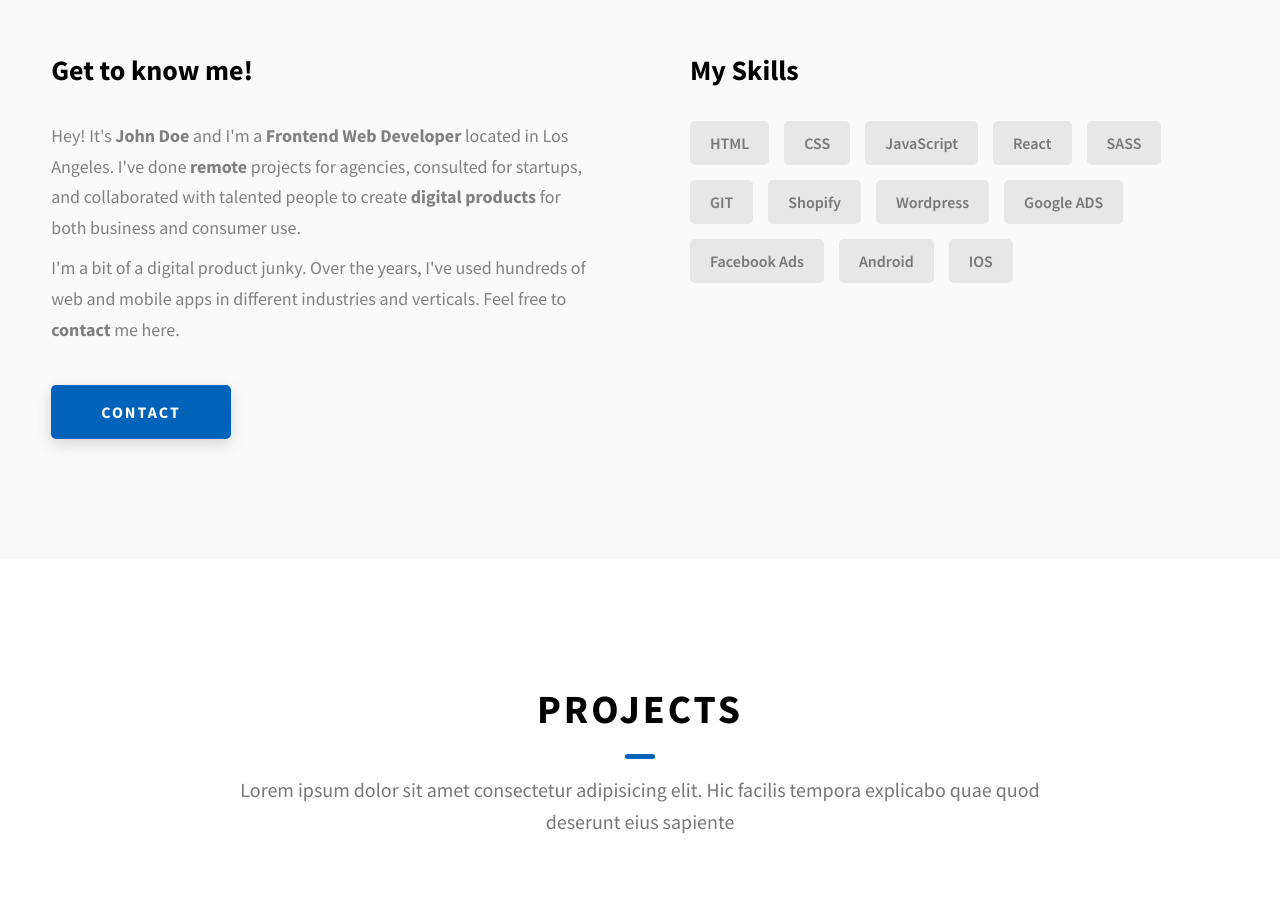
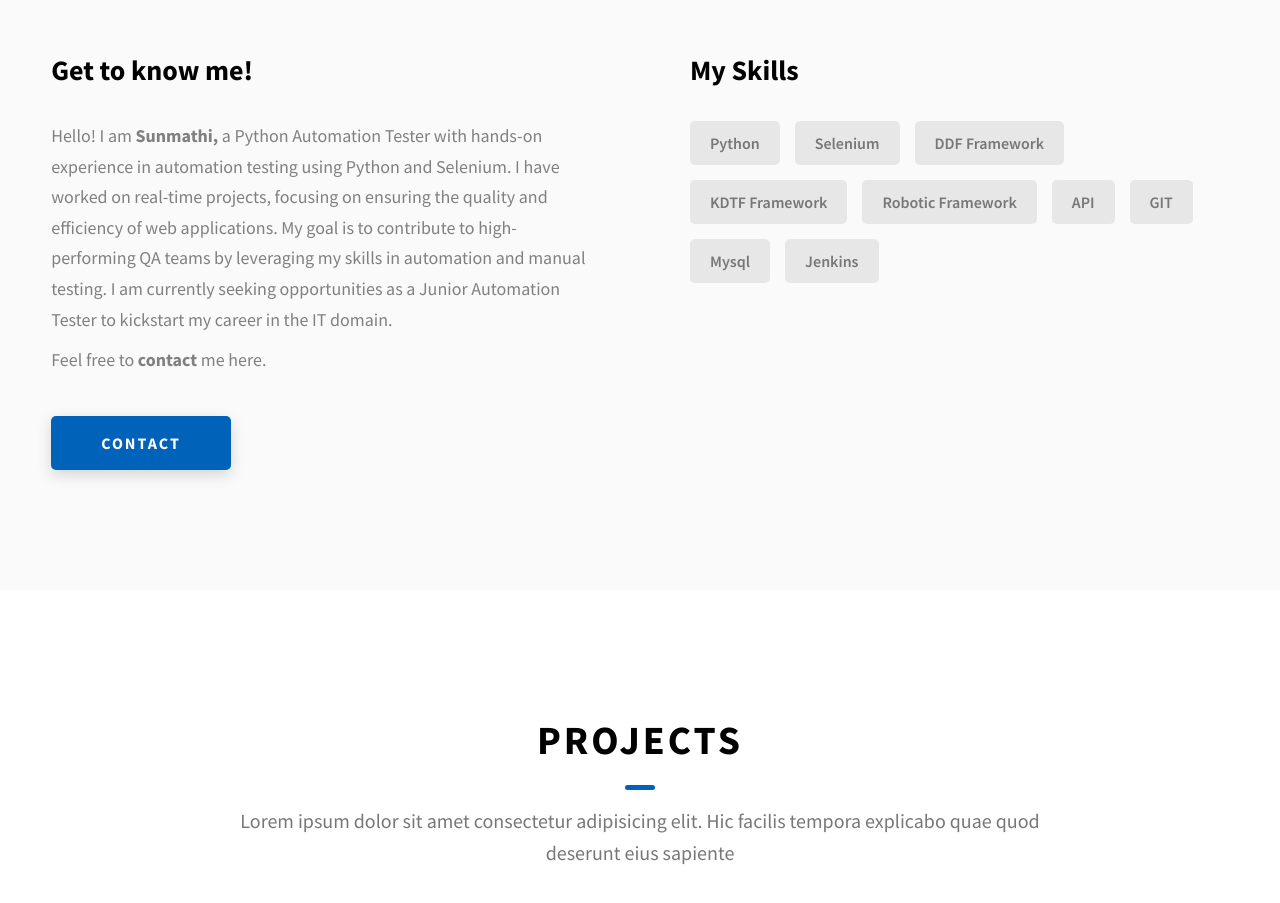
Before and after one commit to Sunmathi1219/sunmathi_portfolio, a website: page index.html in a window 1280 px wide. Shown: the part 1120-2023 px from the top of the page. Drawn offline with Linux system fonts and the light colour scheme.

Commit message:
Update index.html

```diff
--- a/index.html
+++ b/index.html
@@ -164,20 +164,13 @@
             <h3 class="about__content-title">Get to know me!</h3>
             <div class="about__content-details">
               <p class="about__content-details-para">
-                Hey! It's
-                <strong>John Doe</strong>
-                and I'm a <strong> Frontend Web Developer </strong> located in
-                Los Angeles. I've done
-                <strong> remote </strong>
-                projects for agencies, consulted for startups, and collaborated
-                with talented people to create
-                <strong>digital products </strong>
-                for both business and consumer use.
-              </p>
+                Hello! I am
+                <strong>Sunmathi,</strong>
+                a Python Automation Tester with hands-on experience in automation testing using Python and Selenium. I have worked on real-time projects, focusing on ensuring the quality and efficiency of web applications. My goal is to contribute to high-performing QA teams by leveraging my skills in automation and manual testing.
+I am currently seeking opportunities as a Junior Automation Tester to kickstart my career in the IT domain.
+               </p>
               <p class="about__content-details-para">
-                I'm a bit of a digital product junky. Over the years, I've used
-                hundreds of web and mobile apps in different industries and
-                verticals. Feel free to
+                 Feel free to
                 <strong>contact</strong> me here.
               </p>
             </div>
@@ -188,18 +181,16 @@
           <div class="about__content-skills">
             <h3 class="about__content-title">My Skills</h3>
             <div class="skills">
-              <div class="skills__skill">HTML</div>
-              <div class="skills__skill">CSS</div>
-              <div class="skills__skill">JavaScript</div>
-              <div class="skills__skill">React</div>
-              <div class="skills__skill">SASS</div>
+              <div class="skills__skill">Python</div>
+              <div class="skills__skill">Selenium</div>
+              <div class="skills__skill">DDF Framework</div>
+              <div class="skills__skill">KDTF Framework</div>
+              <div class="skills__skill">Robotic Framework</div>
+              <div class="skills__skill">API</div>
               <div class="skills__skill">GIT</div>
-              <div class="skills__skill">Shopify</div>
-              <div class="skills__skill">Wordpress</div>
-              <div class="skills__skill">Google ADS</div>
-              <div class="skills__skill">Facebook Ads</div>
-              <div class="skills__skill">Android</div>
-              <div class="skills__skill">IOS</div>
+              <div class="skills__skill">Mysql</div>
+              <div class="skills__skill">Jenkins</div>
+
             </div>
           </div>
         </div>
```
